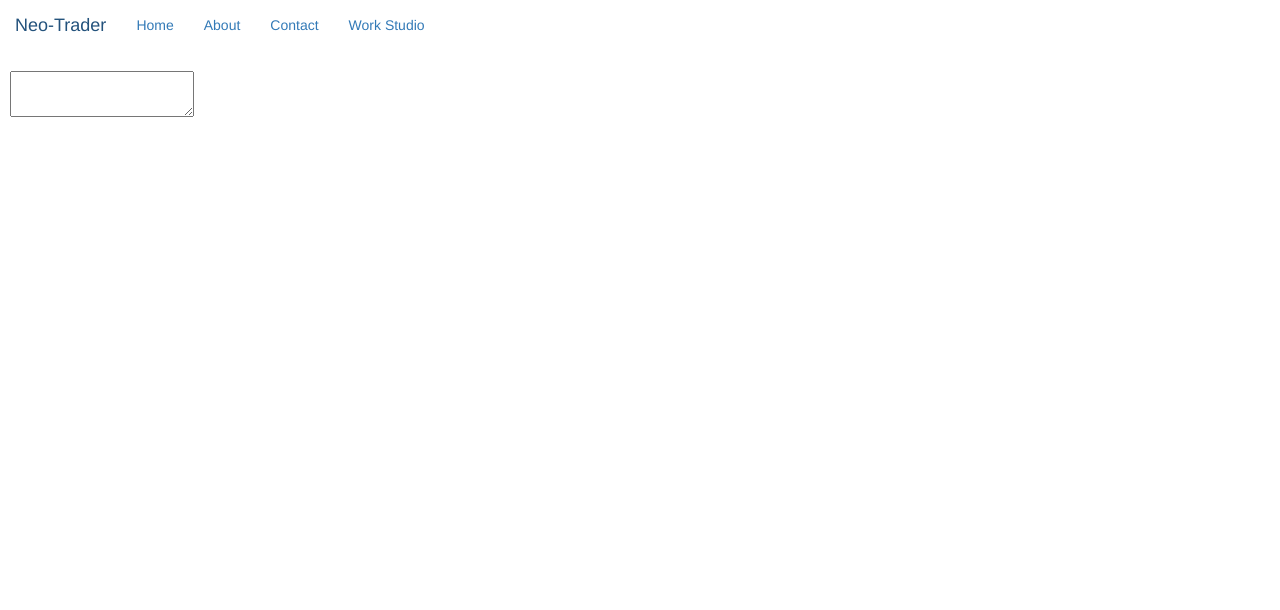
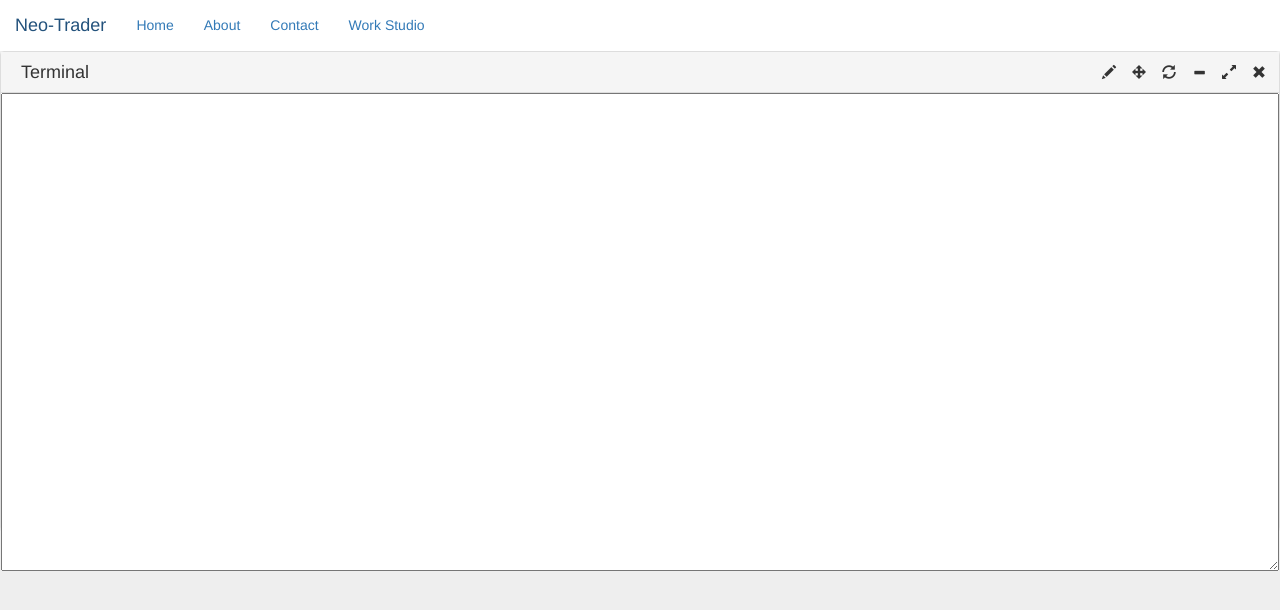
Before and after one commit to mding5692/neo-trader, a website: page workstudio.html in a window 1280 px wide. Drawn offline with Linux system fonts and the light colour scheme.

Commit message:
the panel

```diff
--- /dev/null
+++ b/css/style.css
@@ -0,0 +1,17 @@
+body {
+  background-color:#eee;
+}
+
+#frame {
+  margin:10px 10px;
+  padding: 10px;
+  height:100%;
+}
+
+.panel-body {
+  width:100%;
+  height:100%;
+  -webkit-box-sizing: border-box; /* Safari/Chrome, other WebKit */
+  -moz-box-sizing: border-box;/* Firefox, other Gecko */
+  box-sizing: border-box;         /* Opera/IE 8+ */"
+}
--- a/workstudio.html
+++ b/workstudio.html
@@ -15,10 +15,11 @@
     <link rel="stylesheet" href="lib/jquery-ui.min.css"/>
     <link rel="stylesheet" href="bootstrap/dist/css/bootstrap.min.css"/>
     <link rel="stylesheet" href="dist/css/lobipanel.min.css"/>
+    <link rel="stylesheet" href="css/style.css"/>
   </head>
 
   <body>
-    <nav class="navbar navbar-static-top navbar-dark bg-inverse">
+    <nav class="navbar navbar-static-top navbar-dark bg-inverse"  style="margin-bottom: 0; background-color:white;">
       <a class="navbar-brand" href="#">Neo-Trader</a>
       <ul class="nav navbar-nav">
         <li class="nav-item active">
@@ -36,14 +37,32 @@
       </ul>
     </nav>
 
-    <div id="frame" style="margin:10px 10px;height=100%;">
-      <textarea id="terminal" style="min-height:100%;" name="cmd"></textarea>
-    </div>
-
     <!-- Bootstrap core JavaScript -->
     <script src="lib/jquery.1.11.min.js"></script>
     <script src="lib/jquery-ui.min.js"></script>
     <script src="bootstrap/dist/js/bootstrap.min.js"></script>
     <script src="dist/js/lobipanel.min.js"></script>
+
+
+    <div>
+      <div class="panel panel-default" style="height:480px;">
+          <div class="panel-heading">
+              <div class="panel-title">
+                  <h4>Terminal</h4>
+              </div>
+          </div>
+          <textarea class="panel-body" type="text" style="width:100%;height:100%;-webkit-box-sizing: border-box; /* Safari/Chrome, other WebKit */-moz-box-sizing: border-box;/* Firefox, other Gecko */
+     box-sizing: border-box;         /* Opera/IE 8+ */">
+          </textarea>
+      </div>
+      <script>
+         $(function(){
+              $('.panel').lobiPanel({
+                  //Options go here
+
+              });
+          });
+      </script>
+    </div>
   </body>
 </html>
```
Also changed, not shown: index.html (+1 -2 lines), intro.html (+1 -1 lines).
